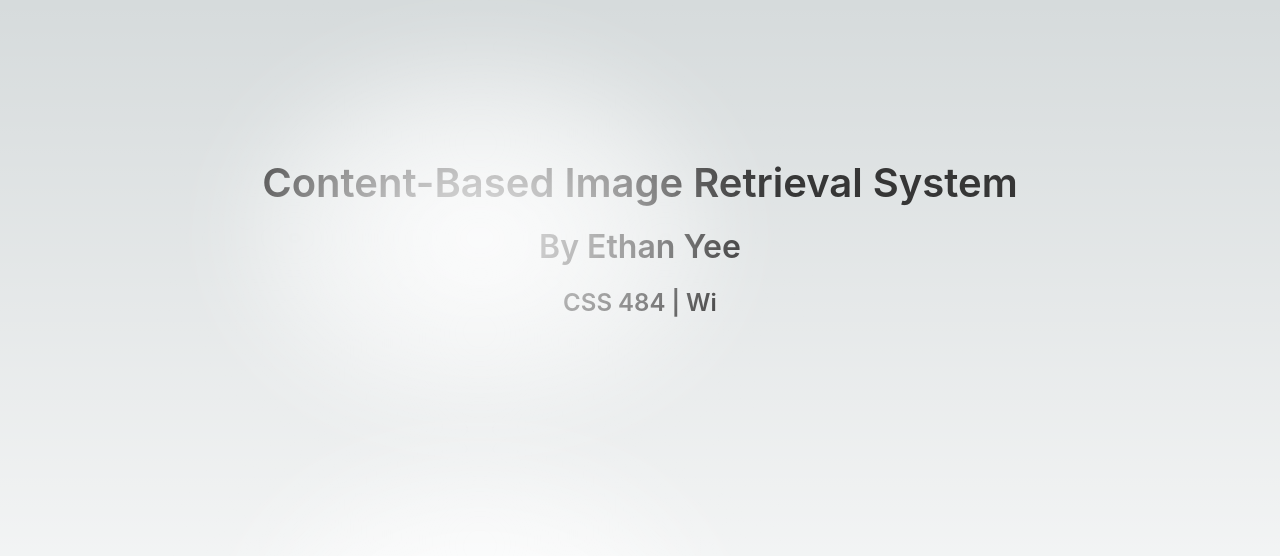
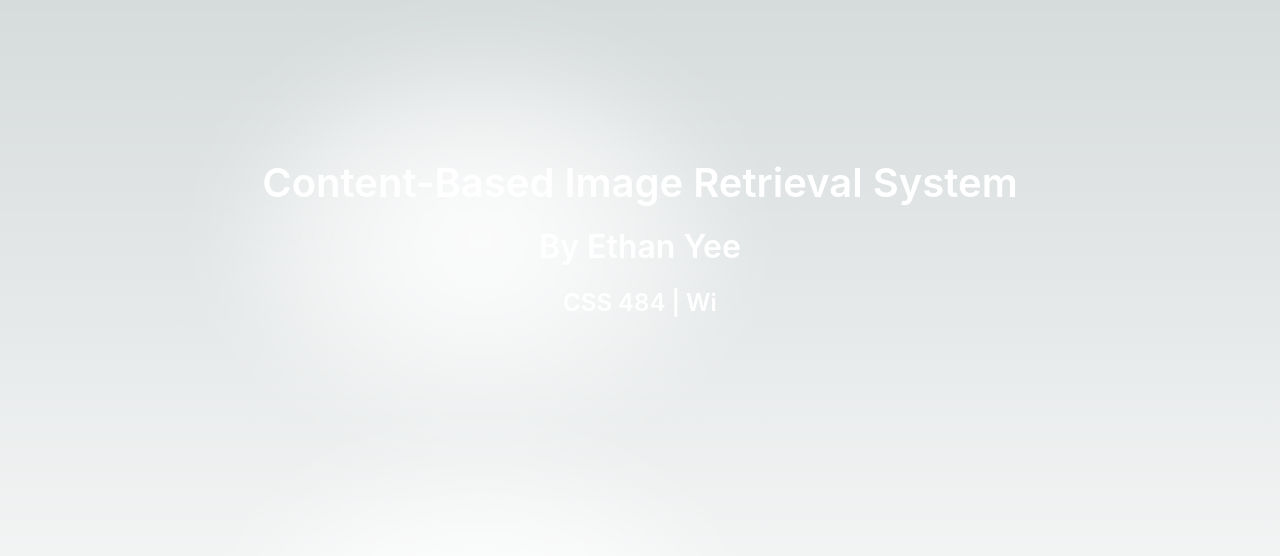
Before and after one commit to justyeethan/Project1-383, a Flask app: template app/templates/index.html in a window 1280 px wide. Shown: the top 556 px of the page. Run offline with Flask 2, Linux system fonts and the light colour scheme; the template is opened without the code that fills it, so the values that code supplies are empty; some libraries are stand-ins or nearby versions.

Commit message:
change font color

```diff
--- a/app/static/styles.css
+++ b/app/static/styles.css
@@ -6,6 +6,9 @@
   }
 }
 
+.title, span, .pagination-link {
+  color: white
+}
 :root {
   --max-width: 1100px;
   --border-radius: 12px;
```
Also changed, not shown: 1 other file.
